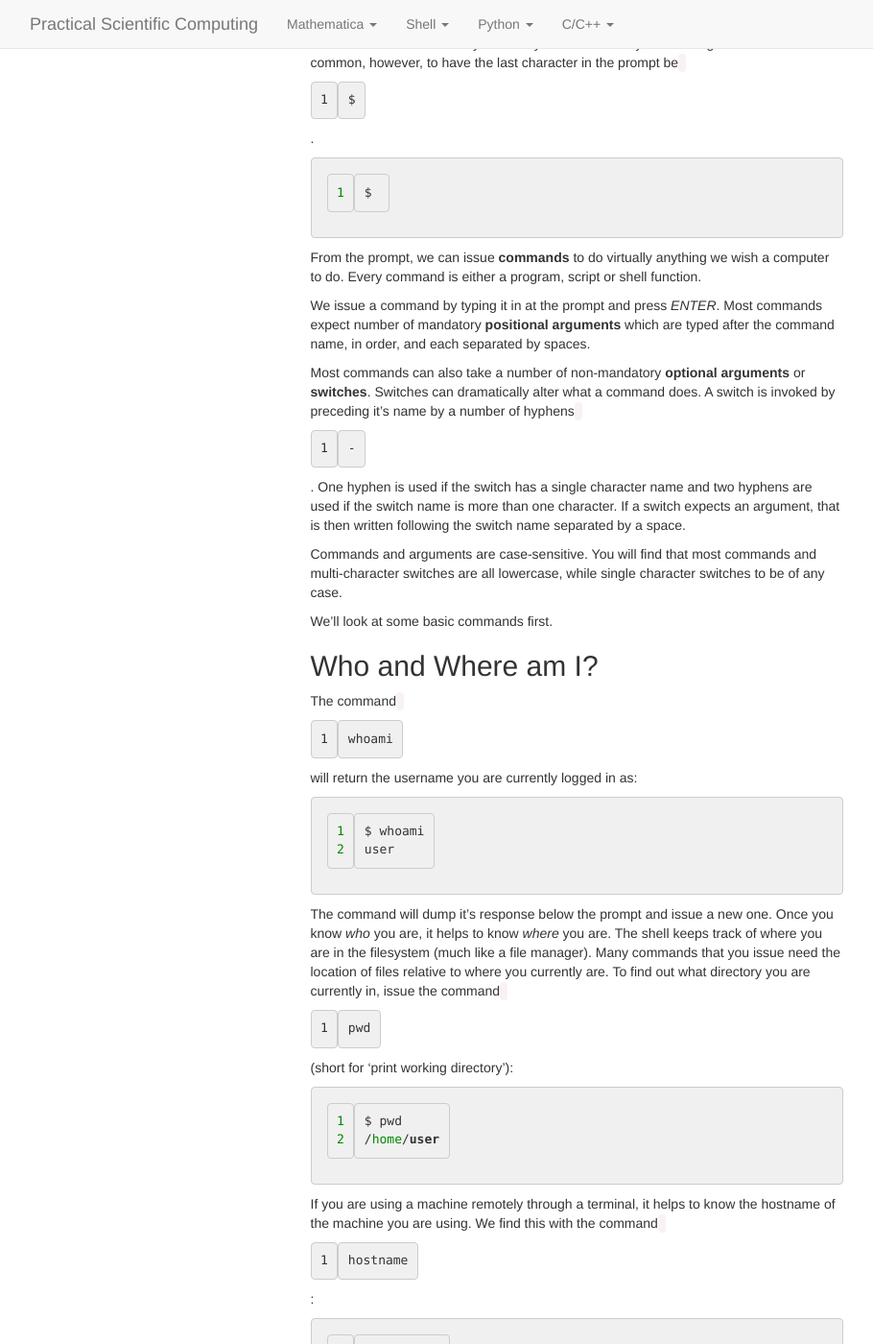
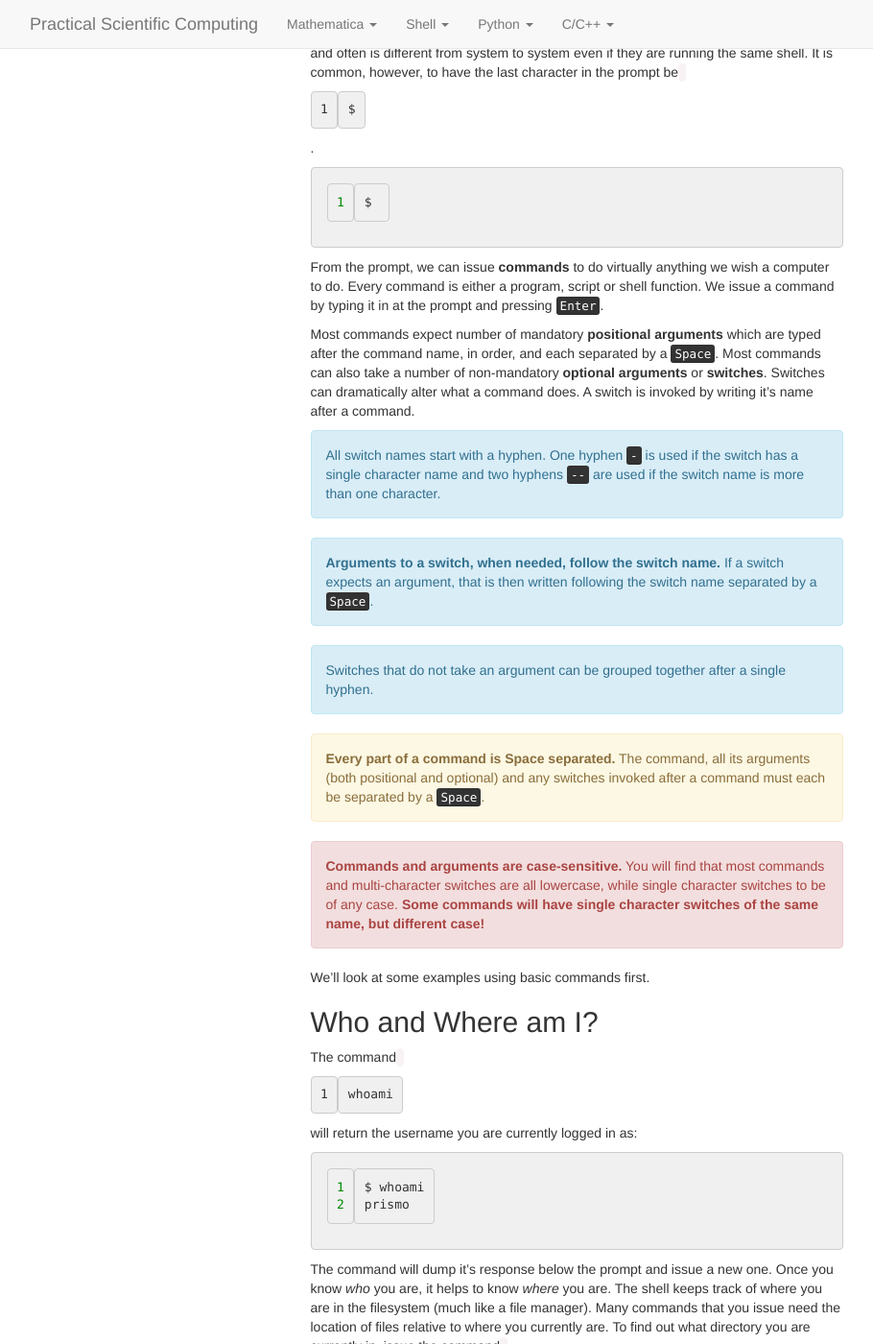
Before and after one commit to practical-scientific-computing/practical-scientific-computing.github.io, a Jekyll site: the page built from shell/01-basics.md, in a window 1280 px wide and 1400 px high, scrolled down 548 px. Shown: the whole window at 96% size, without its empty margins (39-949 px from the left). Built offline with Jekyll 4.4.1, drawn with Linux system fonts in a browser that asks for light colours; nearby versions of some CDN libraries; some of the changed text lies outside the part shown.

Commit message:
Clarified tutorials with alert classes.

````diff
--- a/shell/01-basics.md
+++ b/shell/01-basics.md
@@ -6,20 +6,37 @@ group: Shell
 type: tutorial
 ---
 
-# Basic Shell Usage
+# Basic Shell Commands
 
 Upon firing up a terminal emulator, it will start some flavor of textual
 command-line-interface (**cli**) called a **shell**. There are many
 different shells available including but not limited to:
 
-  * bash (the **B**ourne-**a**gain **sh**ell)
-  * zsh (**Z**hong **Sh**ao shell)
-  * sh (the original Bourne **sh**ell)
-  * csh (the **C**-**sh**ell)
-  * tcsh (the **T**ENEX-**csh**)
-  * ksh (the **K**orn **sh**ell)
-  * fish (the **f**riendly **i**nteractive **sh**ell)
-  * Ad nauseum....
+
+bash
+  : the **B**ourne-**a**gain **sh**ell
+
+zsh
+  : **Z**hong **Sh**ao shell
+
+sh
+  : the original Bourne **sh**ell
+
+csh
+  : the **C**-**sh**ell
+
+tcsh
+  : the **T**ENEX-**csh**
+
+ksh
+  : the **K**orn **sh**ell
+
+fish
+  : the **f**riendly **i**nteractive **sh**ell
+
+...
+  : ad nauseum
+{:.dl-horizontal}
 
 On most systems, including Linux and modern MacOS, the default shell will be bash.
 Some older Unix and Mac systems will use (t)csh by default. Unless specifically
@@ -40,24 +57,41 @@ $
 ```
 
 From the prompt, we can issue **commands** to do virtually anything we wish a
-computer to do. Every command is either a program, script or shell function.
+computer to do. Every command is either a program, script or shell function. We
+issue a command by typing it in at the prompt and pressing <kbd>Enter</kbd>.
 
-We issue a command by typing it in at the prompt and press *ENTER*. Most
-commands expect number of mandatory **positional arguments** which are typed
-after the command name, in order, and each separated by spaces.
+Most commands expect number of mandatory **positional arguments** which are
+typed after the command name, in order, and each separated by a
+<kbd>Space</kbd>.  Most commands can also take a number of non-mandatory
+**optional arguments** or **switches**. Switches can dramatically alter what a
+command does.  A switch is invoked by writing it's name after a command.
 
-Most commands can also take a number of non-mandatory **optional arguments**
-or **switches**. Switches can dramatically alter what a command does.  A switch
-is invoked by preceding it's name by a number of hyphens `-`. One hyphen is used
-if the switch has a single character name and two hyphens are used if the switch
-name is more than one character. If a switch expects an argument, that is then
-written following the switch name separated by a space.
+All switch names start with a hyphen. One hyphen <kbd>-</kbd> is used if
+the switch has a single character name and two hyphens <kbd>--</kbd> are used if
+the switch name is more than one character.
+{:.alert .alert-info}
 
-Commands and arguments are case-sensitive. You will find that most commands and
-multi-character switches are all lowercase, while single character switches to be
-of any case.
+**Arguments to a switch, when needed, follow the switch name.** If a switch
+expects an argument, that is then written following the switch name separated by
+a <kbd>Space</kbd>.
+{:.alert .alert-info}
 
-We'll look at some basic commands first.
+Switches that do not take an argument can be grouped together after a single
+hyphen.
+{:.alert .alert-info}
+
+**Every part of a command is Space separated.** The command, all its arguments
+(both positional and optional) and any switches invoked after a command must
+each be separated by a <kbd>Space</kbd>.
+{:.alert .alert-warning}
+
+**Commands and arguments are case-sensitive.** You will find that most commands and
+multi-character switches are all lowercase, while single character switches to
+be of any case. **Some commands will have single character switches of the same
+name, but different case!**
+{:.alert .alert-danger}
+
+We'll look at some examples using basic commands first.
 
 ## Who and Where am I?
 
@@ -65,7 +99,7 @@ The command `whoami` will return the username you are currently logged in as:
 
 ``` bash
 $ whoami
-user
+prismo
 ```
 
 The command will dump it's response below the prompt and issue a new one.
@@ -77,15 +111,16 @@ command `pwd` (short for 'print working directory'):
 
 ``` bash
 $ pwd
-/home/user
+/home/prismo
 ```
 
-If you are using a machine remotely through a terminal, it helps to know the
-hostname of the machine you are using. We find this with the command `hostname`:
+It is useful to know the hostname of the machine you are using, especially if
+you are using a machine remotely through a terminal. We find this with the
+command `hostname`:
 
 ``` bash
 $ hostname
-laptop
+timeroom
 ```
 
 Many folks will modify their prompt to include all this information in the
@@ -93,7 +128,7 @@ prompt so they don't lose track of who and where they are so some prompts may
 look like:
 
 ``` bash
-[username@laptop: /home/user] $
+[prismo@timeroom: /home/prismo] $
 ```
 
 but for brevity, examples here will just use `$` and sometimes maybe `#` as the
@@ -107,12 +142,11 @@ regular use to recall the syntax for all but the most used commands. The
 developers of all this stuff know this and have provided some help that you can
 access right from the prompt. This can be done two ways:
 
-First, many commands take optional arguments. Options on a shell command are
-denoted by one or two dashes followed by a keyword indicating the option to
-invoke. Most commands have implemented an option named `--help` that will print a
-summary of a command's use and syntax. It looks like this:
+Most commands implement a switch named `--help` that will print a summary of a
+command's use and syntax without actually running the command. It looks like
+this:
 
-```
+``` nohighlight
 $ whoami --help
 Usage: whoami [OPTION]...
 Print the user name associated with the current effective user ID.
@@ -125,10 +159,11 @@ GNU coreutils online help: <http://www.gnu.org/software/coreutils/>
 For complete documentation, run: info coreutils 'whoami invocation'
 ```
 
-The other means of getting help in the terminal is by using the command `man`
-which will bring up a command's manual page (if it exists, and it usually will)
-in a text-viewing program called a **pager**. The command `man` takes the
-name of the command you wish to see the manual for as an argument.
+The other means of getting help in the terminal is by reading the command's
+manual page. To access the manual for a command, we invoke the command `man`.
+The command `man` takes the name of the command you wish to see the manual for
+as an argument.  The manual page will appear in a terminal text-viewing program
+called a **pager**.
 
 ``` bash
 $ man whoami
@@ -137,13 +172,36 @@ $ man whoami
 ![man page](media/man.png)
 
 The manual pages tend to be complete and will tell you everything you could want
-to know, but they can sometimes be daunting. So, as always, Google is your
-friend.
+to know, but they can sometimes be daunting. To sort out all this mess,
+you should take a moment to read `man`'s manual page:
+
+``` bash
+$ man man
+```
+
+A manual page's SYNOPSIS section is often all you really care about reading.
+
+``` nohighlight
+The following conventions apply to the SYNOPSIS section
+and can be used as a guide in other sections.
+
+bold text          type exactly as shown.
+italic text        replace with appropriate argument.
+[-abc]             any or all arguments within [ ] are optional.
+-a|-b              options delimited by | cannot be used together.
+argument ...       argument is repeatable.
+[expression] ...   entire expression within [ ] is repeatable.
+
+Exact rendering may vary depending on the output  device.   For  instance,
+man will usually not be able to render italics when running in a terminal,
+and will typically use underlined or coloured text instead.
+```
 
 ## Getting Around
 
 The most used commands are the ones for moving yourself and files
 around the filesystem.
+
 
 | Command | Mnemonic         | Description
 |---------|------------------|------------------------------------------------
@@ -151,35 +209,42 @@ around the filesystem.
 | `cd`    | change directory | Change current working directory
 {:.table}
 
-### ls
+### `ls`
 
-The contents of a directory on a Unix system can be listed by the `ls` command.
-The behavior of `ls` can be greatly altered by the many switches available to
-it. The more useful ones include:
+The contents directory can be listed by the `ls` command.  The behavior of `ls`
+can be greatly altered by the many switches available to it. The more useful
+ones include:
 
   * `-l` long format showing more details
   * `-h` print file sizes in a more human-readable format
   * `-a` show all files, including hidden files
-  * A number of sorting switches:
-    * `-t` sort by modification time
-    * `-S` sort by file size.
-    * `-X` alphabetically by extension
+  * `-t` sort by modification time
+  * `-S` sort by file size.
+  * `-X` alphabetically by extension
   * `--group-directories-first` sort directoris before files
 
-In UNIX-like systems, files starting with a period `.` are considered 'hidden'
-and are not normally listed by `ls`. Here is what the output of `ls` looks like
-on a typical system:
+ Here is what the output of `ls` looks like on a typical system:
 
 ![using ls](media/ls.png)
 
-### cd
+**Hidden files.** On UNIX-like systems, files starting with a period `.` are considered 'hidden'
+and are not normally listed by `ls`.
+{:.alert .alert-warning}
 
-To move between directories, we use the `cd` command, which takes the name of
-the directory you wish to move to as an argument. Files and directories can be
-referred to by either their **absolute path** or their **relative path** with
-respect to where you currently are.
+### `cd`
 
-Before we can discuss the difference, we must first explain how direcories are
+To move between directories, we use the `cd` command, which takes the **path**
+of the directory you wish to move to as an argument.
+
+``` bash
+$ cd /home/prismo/pickle_recipes
+```
+
+Files and directories can be referred to by either their **absolute path** or
+their **relative path** with respect to where you currently are.
+{:.alert .alert-info}
+
+To understand paths, we must first explain how directories are
 structured in a UNIX-like system.
 
 ### The UNIX Directory Tree
@@ -191,11 +256,9 @@ directory called 'the root directory' or 'root'. The root directory is located
 at `/` which is read as either 'root' or 'slash'. Using `ls`, we can inspect
 the contents of a typical root directory:
 
-![using ls -l](media/lsl.png)
+![rootdir](media/lsl.png)
 
-Within the root directory are a number of subdirectories. As a user, all of your
-personal files will reside in `/home/username` and this is where you'll spend
-most of your time.
+A typical UNIX filesystem will have the following directories and subdirectories:
 
 | Path              | Read As           | Contains                                              |
 |:------------------|:------------------|:------------------------------------------------------|
@@ -221,7 +284,23 @@ most of your time.
 | `/var`            | variable, var     | runtime variable files                                |
 {:.table}
 
-### Using cd
+For those coming from Windows, `/` is in some ways like `C:\` except that it is
+a bit more abstract. On Windows systems, `C:\` is the root directory of a single
+disk partition. On UNIX-like systems `/` is the root directory of everything,
+and it not limited to a single disk partition. All other mounted filesystems
+and disk partitions appear as subdirectories of `/`.
+{:.alert .alert-info}
+
+As a user, all of your personal files will reside in `/home/username` and this
+is where you'll spend most of your time. For users familiar with Windows, this
+is like the `C:\Users\username` directory.
+{:.alert .alert-info}
+
+Most of the programs and executables on a UNIX system reside in the `/usr/bin`
+('bin' for 'binary' as in *binary executable*) directory.
+{:.alert .alert-info}
+
+### Using `cd`
 
 Absolute paths are always referenced from the root directory and will always
 start with a `/` like this path to a directory 'documents' in the home directory
@@ -231,10 +310,12 @@ of the user 'prismo':
 $ cd /home/prismo/documents
 ```
 Regardless of what directory you are currently in, changing directory with an
-absolute path will take you where you wanted to go. However, that's a lot of
-writing and often we are already in a directory that is close to our intended
-destination. In this case, we can use a relative path with respect to our
-current working directory:
+absolute path will take you where you wanted to go.
+{:.alert .alert-info}
+
+Writing out absolute paths is long and tiresome. Often we are already in a
+directory that is close to our intended destination. In this case, we can use a
+relative path with respect to our current working directory:
 
 ``` bash
 $ pwd
@@ -271,8 +352,10 @@ $ cd ~/documents
 $ pwd
 /home/prismo/documents
 ```
+
 In fact, `~` is an alias for something called the `$HOME` environment variable.
 We'll learn more about environment variables later.
+{:.alert .alert-info}
 
 If `cd` is given no arguments, it will return you to `~`.
 
@@ -313,6 +396,9 @@ So to summarize the special directory names:
 
 ## Manipulating Files
 
+The following table of commands consists of those used for creating, moving, and
+destroying (deleting) files and directories.
+
 | Command | Syntax                        | Description
 |---------|-------------------------------|------------------------------------------------
 | `mkdir` | `mkdir [OPT]... DIRECTORY...` | Makes a new directory at path DIRECTORY
@@ -331,6 +417,21 @@ So to summarize the special directory names:
 | `rmdir` | `rmdir DIR...`                | Removes empty DIRs from the filesystem
 {:.table}
 
+The syntax for the above commands are taken directly from their manual
+pages. Each syntax should be written on a single line!
+{:.alert alert-danger}
+
+There is a command `rename` but it does not work the way you think. The ordinary
+way to rename a file is to move it into it's new name using `mv`.
+{:.alert .alert-warning}
+
+The commands `rm` and `rmdir` will not remove a non-empty directory. To do that,
+you must use `rm`'s 'force' and 'recursive' switches `rm -rf PATH`.
+{:.alert .alert-warning}
+
+**Commands to delete a file cannot be undone!** There is no 'recycle bin' when using
+shell commands.
+{:.alert .alert-danger}
 
 ## File Permissions
 
@@ -395,6 +496,17 @@ modified.
 
 The seventh column is the filename.
 
+To see what groups your username is a member of, use the `groups` command. If
+you are in the same group as a file, then the file's group permissions are
+granted to you.
+{:.alert .alert-info}
+
+**Permissions are additive.** Everyone is granted *others* permissions. All
+members of a file's group are granted *group* permissions. The owning user is
+granted *user* permissions. If you have some permissions from each category,
+they all will apply to you.
+{:.alert .alert-info}
+
 ### Changing File Permissions
 
 We can modify the permissions of a file with the command `chmod` (short for 'change mode
@@ -449,3 +561,14 @@ sensitive or secret files.
 
 When used properly, UNIX permissions are a powerful management tool that keep
 systems secure.
+
+### Changing File Owner and Group
+
+To change a file's owner and group, use the command `chown`. The syntax for
+`chown` is
+
+``` nohighlight
+chown [OPTION]... [OWNER][:[GROUP]] FILE...
+chown [OPTION]... --reference=RFILE FILE...
+```
+You must have write permission to change file ownership.
````
Also changed, not shown: other parts of shell/01-basics.md (+7 -7 lines), python/01-first-python.md (+5 -5 lines), python/02-syntax.md (+1 -1 lines), shell/media/man.png.
